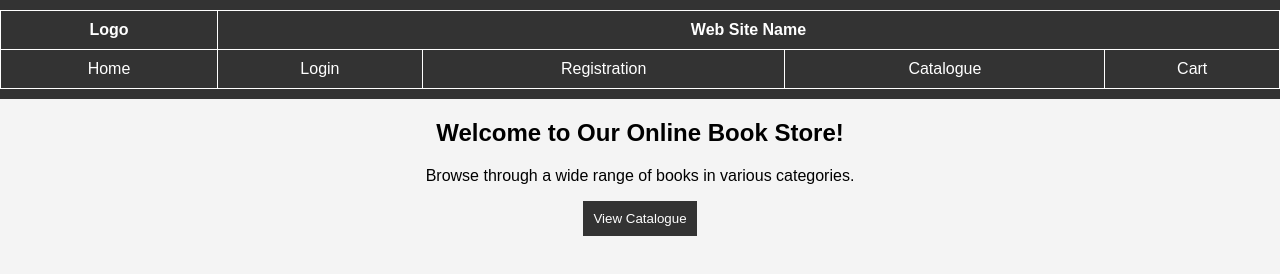
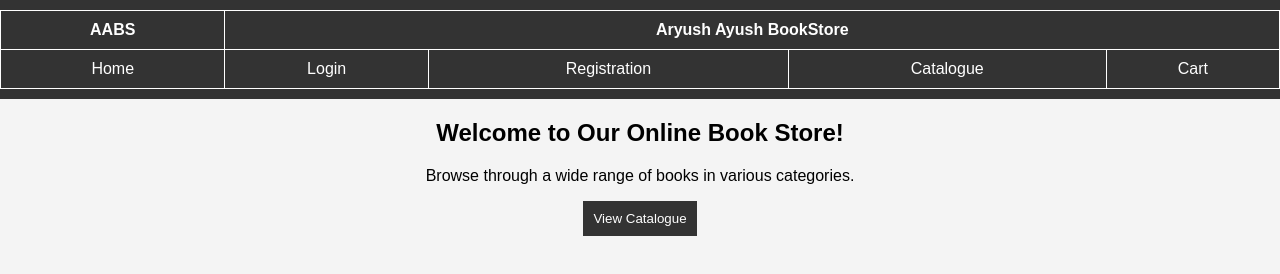
Before and after one commit to ayushhkaushik007/BookStore-WebTech, a plain HTML site: page home.html in a window 1280 px wide. Drawn offline with Linux system fonts and the light colour scheme.

Commit message:
Add files via upload

```diff
--- a/home.html
+++ b/home.html
@@ -10,8 +10,8 @@
     <div class="header">
         <table border="1" width="100%">
             <tr>
-                <th>Logo</th>
-                <th colspan="5">Web Site Name</th>
+                <th>AABS</th>
+                <th colspan="5">Aryush Ayush BookStore</th>
             </tr>
             <tr>
                 <td><a href="home.html">Home</a></td>
```
